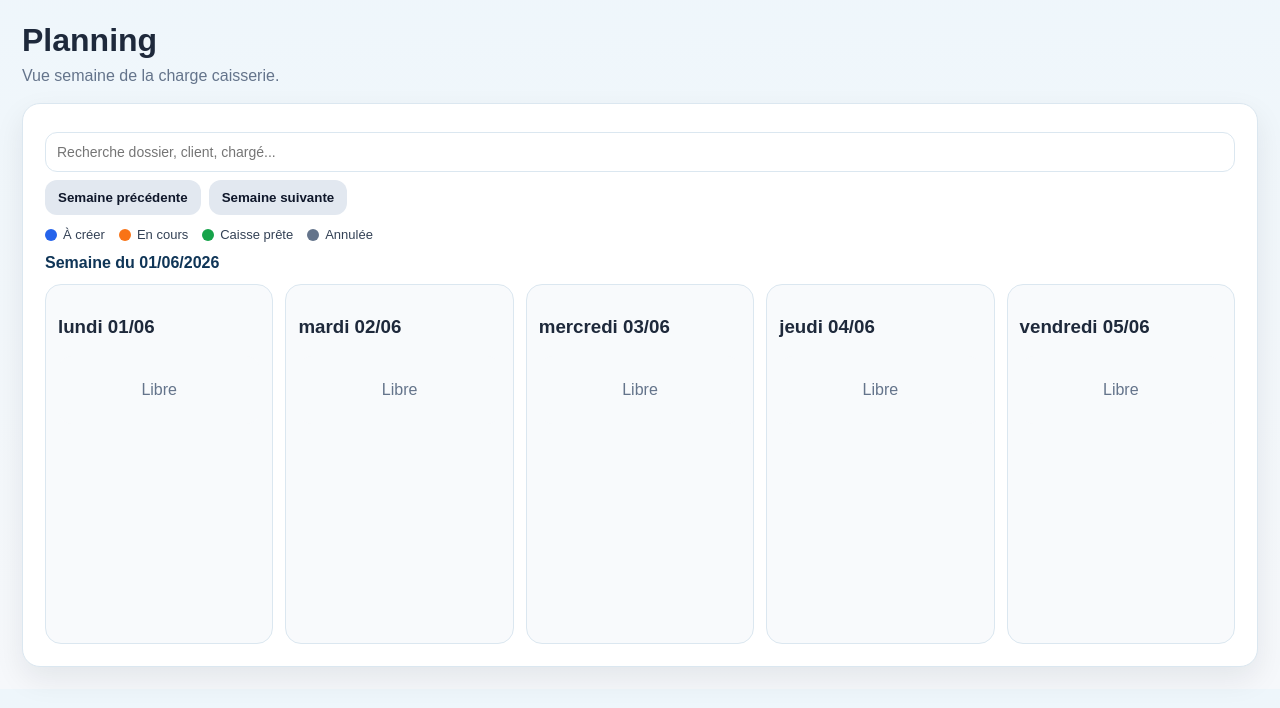
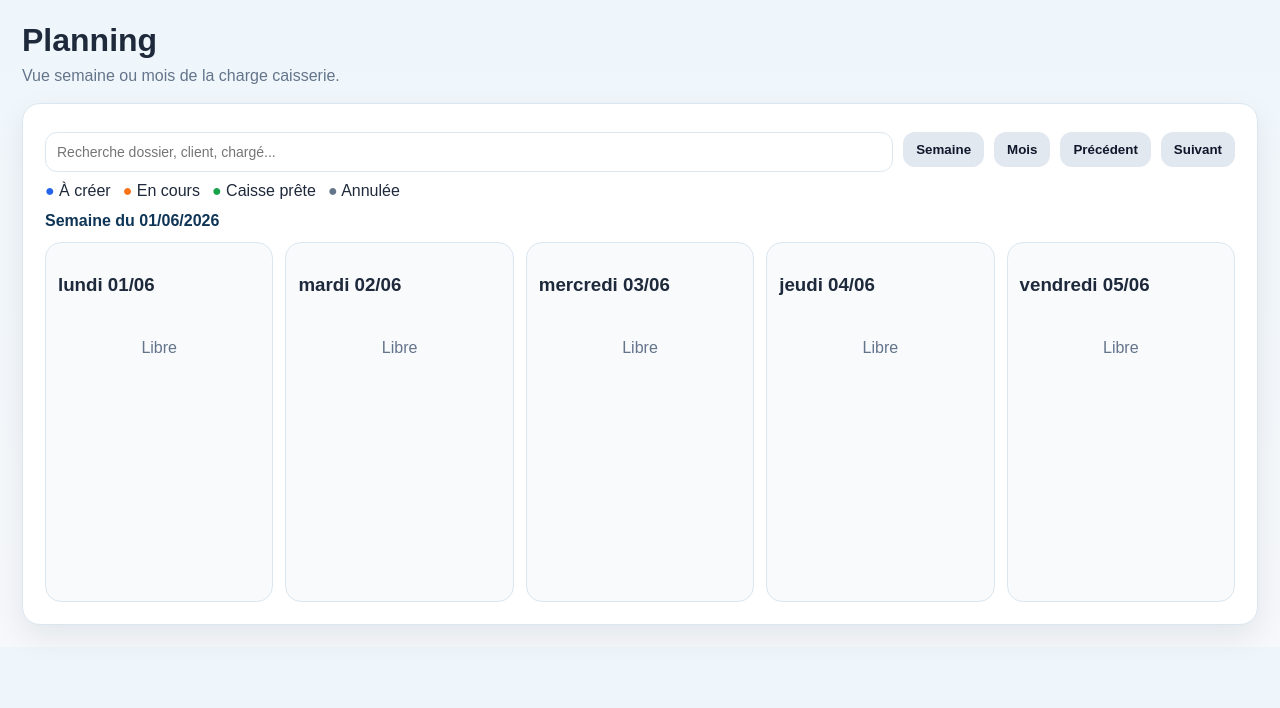
Before and after one commit to gregmora1976/ESI-CAISSERIE, a Flask app: page /planning in a window 1280 px wide. Shown: the part 71-779 px from the top of the page. Run offline with Flask 3, Linux system fonts and the light colour scheme; data that the repository does not hold is empty.

Commit message:
Add files via upload

```diff
--- a/templates/planning.html
+++ b/templates/planning.html
@@ -1,137 +1,31 @@
 {% set active='planning' %}{% extends "base.html" %}{% block content %}
-<div class="page-title"><h1>Planning</h1><p>Vue semaine de la charge caisserie.</p></div>
+<div class="page-title"><h1>Planning</h1><p>Vue semaine ou mois de la charge caisserie.</p></div>
 <section class="panel">
-  <div class="filters">
+  <style>
+    .planning-toolbar{display:flex;gap:10px;flex-wrap:wrap;margin-bottom:10px;align-items:center}
+    .planning-toolbar input{flex:1;min-width:260px}
+    .planning-toolbar button.active{background:#dff1ff;color:#003b63;font-weight:700}
+    .planning-month{display:grid;grid-template-columns:repeat(7,1fr);gap:10px}
+    .planning-week{display:grid;grid-template-columns:repeat(5,1fr);gap:12px}
+    .month-head{font-weight:700;text-align:center;color:#003b63;padding:6px 0}
+    .month-day{min-height:135px}
+    .month-empty{background:transparent;border:none;box-shadow:none}
+    @media(max-width:1100px){.planning-month{grid-template-columns:repeat(2,1fr)}.planning-week{grid-template-columns:1fr}}
+  </style>
+  <div class="planning-toolbar">
     <input id="searchPlanning" placeholder="Recherche dossier, client, chargé..." oninput="renderPlanning()">
-    <button onclick="changeWeek(-7)">Semaine précédente</button>
-    <button onclick="changeWeek(7)">Semaine suivante</button>
+    <button id="btnWeek" onclick="setPlanningMode('week')">Semaine</button>
+    <button id="btnMonth" onclick="setPlanningMode('month')">Mois</button>
+    <button onclick="changePeriod(-1)">Précédent</button>
+    <button onclick="changePeriod(1)">Suivant</button>
   </div>
-
-  <div class="planning-legend">
-    <span><i class="legend-dot status-a-creer"></i>À créer</span>
-    <span><i class="legend-dot status-en-cours"></i>En cours</span>
-    <span><i class="legend-dot status-prete"></i>Caisse prête</span>
-    <span><i class="legend-dot status-annulee"></i>Annulée</span>
+  <div class="legend" style="display:flex;gap:12px;flex-wrap:wrap;margin:8px 0 12px;">
+    <span><b style="color:#2563eb">●</b> À créer</span>
+    <span><b style="color:#f97316">●</b> En cours</span>
+    <span><b style="color:#16a34a">●</b> Caisse prête</span>
+    <span><b style="color:#64748b">●</b> Annulée</span>
   </div>
-
   <div id="weekLabel" class="week-label"></div>
-  <div id="planningGrid" class="planning"></div>
+  <div id="planningGrid" class="planning planning-week"></div>
 </section>
-
-<style>
-  .planning-legend{
-    display:flex;
-    gap:14px;
-    flex-wrap:wrap;
-    align-items:center;
-    margin:12px 0 8px;
-    font-size:13px;
-    color:#334155;
-  }
-  .planning-legend span{display:flex;align-items:center;gap:6px;}
-  .legend-dot{width:12px;height:12px;border-radius:50%;display:inline-block;}
-
-  .status-a-creer{background:#2563eb!important;color:#fff!important;}
-  .status-en-cours{background:#f97316!important;color:#fff!important;}
-  .status-prete{background:#16a34a!important;color:#fff!important;}
-  .status-annulee{background:#64748b!important;color:#fff!important;}
-
-  .planning-card,
-  .planning-item,
-  .calendar-item,
-  .week-item{
-    border-radius:10px;
-    padding:10px;
-    margin-bottom:8px;
-    font-size:13px;
-    line-height:1.25;
-    box-shadow:0 2px 8px rgba(15,23,42,.08);
-  }
-</style>
-
-<script>
-let planningWeekStart = null;
-let planningCaisses = [];
-
-function mondayOf(date){
-  const d = new Date(date);
-  const day = d.getDay() || 7;
-  d.setDate(d.getDate() - day + 1);
-  d.setHours(0,0,0,0);
-  return d;
-}
-
-function isoDate(d){
-  return d.toISOString().slice(0,10);
-}
-
-function frDate(d){
-  return d.toLocaleDateString('fr-FR', {day:'2-digit', month:'2-digit'});
-}
-
-function statusClass(statut){
-  const s = (statut || '').toLowerCase();
-  if(s.includes('annul')) return 'status-annulee';
-  if(s.includes('prête') || s.includes('prete') || s.includes('termin')) return 'status-prete';
-  if(s.includes('cours')) return 'status-en-cours';
-  return 'status-a-creer';
-}
-
-async function loadPlanningCaisses(){
-  const res = await fetch('/api/caisses');
-  planningCaisses = await res.json();
-  renderPlanning();
-}
-
-function changeWeek(delta){
-  if(!planningWeekStart) planningWeekStart = mondayOf(new Date());
-  planningWeekStart.setDate(planningWeekStart.getDate() + delta);
-  renderPlanning();
-}
-
-function renderPlanning(){
-  if(!planningWeekStart) planningWeekStart = mondayOf(new Date());
-
-  const grid = document.getElementById('planningGrid');
-  const label = document.getElementById('weekLabel');
-  const search = (document.getElementById('searchPlanning')?.value || '').toLowerCase().trim();
-  if(!grid || !label) return;
-
-  const weekEnd = new Date(planningWeekStart);
-  weekEnd.setDate(weekEnd.getDate() + 4);
-  label.textContent = 'Semaine du ' + frDate(planningWeekStart) + '/' + planningWeekStart.getFullYear();
-
-  const days = [];
-  const noms = ['lundi','mardi','mercredi','jeudi','vendredi'];
-  for(let i=0;i<5;i++){
-    const d = new Date(planningWeekStart);
-    d.setDate(d.getDate()+i);
-    days.push({date:d, iso:isoDate(d), nom:noms[i]});
-  }
-
-  grid.innerHTML = days.map(day => {
-    const items = planningCaisses.filter(c => {
-      const dateCaisse = c.date_prevue || c.delai_demande || c.created_at?.slice(0,10);
-      const txt = [c.numero_dossier, c.numero_colis, c.client, c.charge_projet, c.caissier, c.statut]
-        .join(' ').toLowerCase();
-      return dateCaisse === day.iso && (!search || txt.includes(search));
-    });
-
-    const htmlItems = items.length ? items.map(c => {
-      const dims = `${c.longueur || '-'}×${c.largeur || '-'}×${c.hauteur || '-'}`;
-      const caissier = c.caissier || 'non affecté';
-      const charge = c.charge_projet || '-';
-      return `<div class="planning-card ${statusClass(c.statut)}" title="${c.statut || 'A créer'}">
-        <strong>${c.numero_dossier || '-'} - colis ${c.numero_colis || '-'}</strong><br>
-        ${dims} / ${caissier}<br>
-        ${charge}
-      </div>`;
-    }).join('') : '<div class="free">Libre</div>';
-
-    return `<div class="day"><h3>${day.nom} ${frDate(day.date)}</h3>${htmlItems}</div>`;
-  }).join('');
-}
-
-document.addEventListener('DOMContentLoaded', loadPlanningCaisses);
-</script>
 {% endblock %}
```
